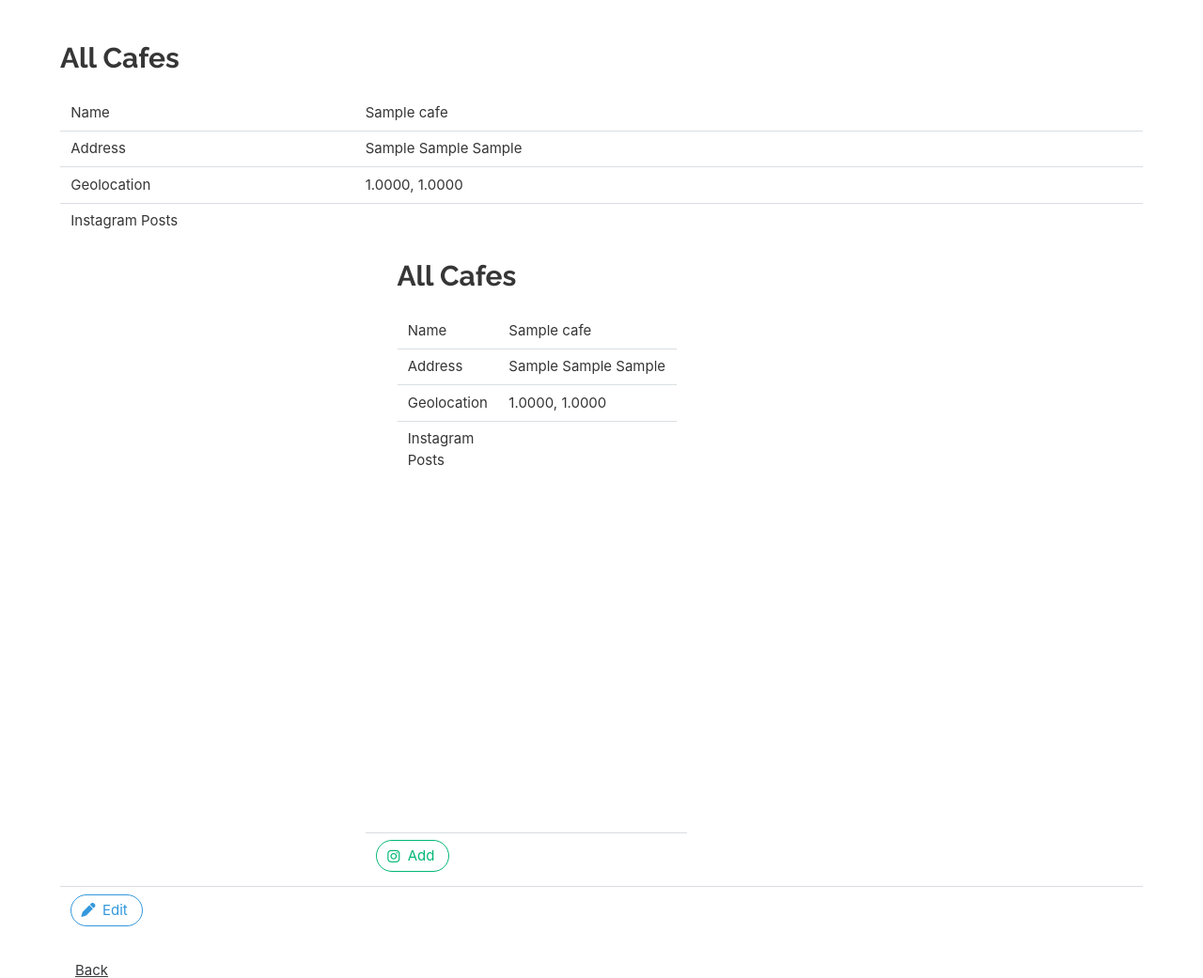
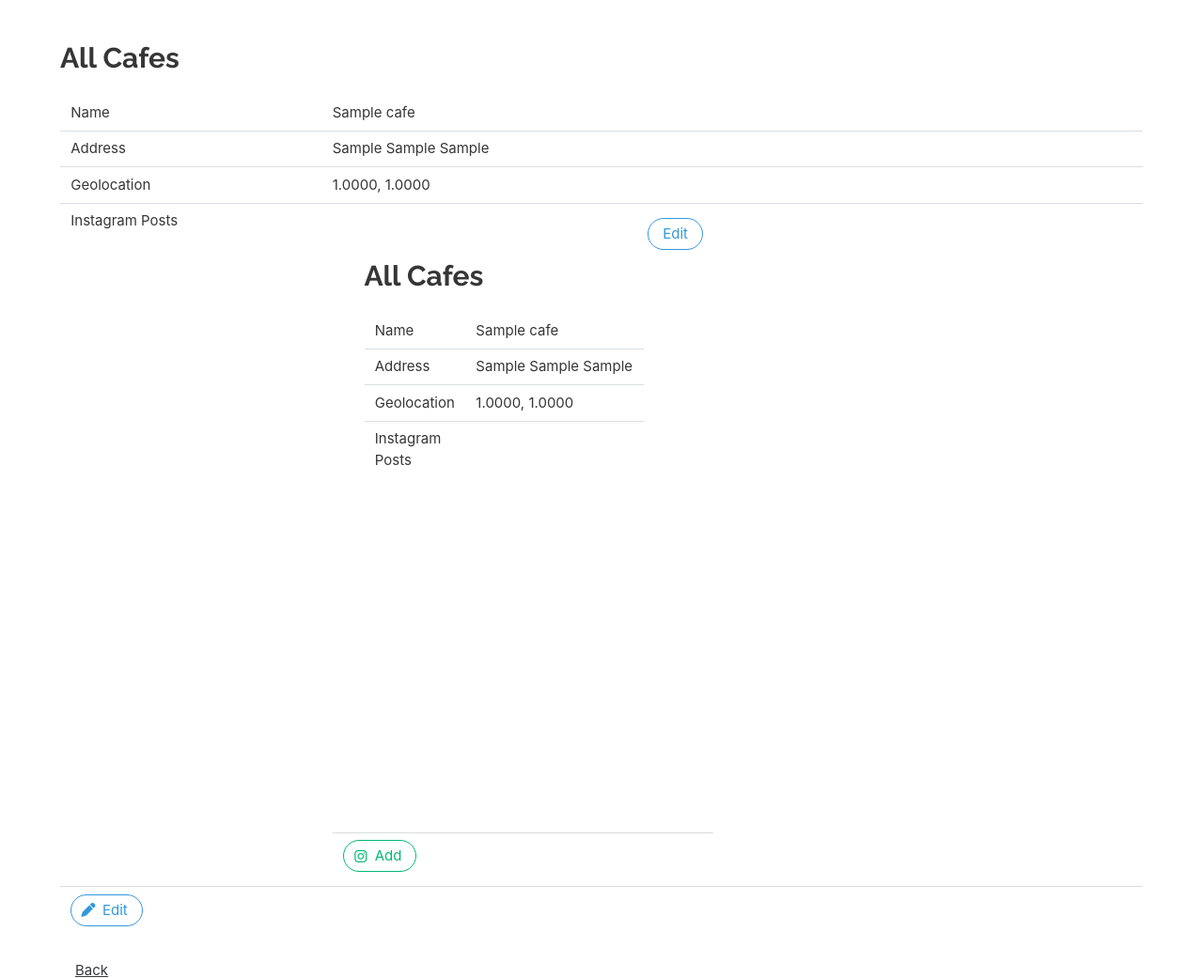
Before and after one commit to likit/cafe_goers_portal, a Flask app: page /webadmin/cafes in a window 1280 px wide. Shown: the top 1041 px of the page at 94% size. Run offline with Flask 2, Linux system fonts and the light colour scheme; tables that the repository leaves empty hold one stand-in row (values such as "Sample post"); some libraries are stand-ins or nearby versions.

Commit message:
added an edit button for the post

```diff
--- a/app/templates/webadmin/cafes.html
+++ b/app/templates/webadmin/cafes.html
@@ -32,6 +32,9 @@
                         <tr>
                             <td>
                                 <iframe src="{{post}}/embed" frameborder="0" scrolling="no" width="320" height="640" allowtransparency="true"></iframe>
+                                <a href="{{url_for('webadmin.edit_ig_post', post_id=post.id)}}" class="button is-info is-outlined">
+                                    Edit
+                                </a>
                             </td>
                         </tr>
                         {% endfor %}
--- a/app/webadmin/views.py
+++ b/app/webadmin/views.py
@@ -104,3 +104,17 @@
             db.session.commit()
             return redirect(url_for('webadmin.list_cafes'))
     return render_template('webadmin/ig_url_add.html', form=form)
+
+
+@webadmin.route('/ig-posts/<int:post_id>/edit', methods=['GET', 'POST'])
+def edit_ig_post(post_id):
+    post = InstagramEmbedded.query.get(post_id)
+    form = InstagramPostForm(obj=post)
+    if request.method == 'POST':
+        if form.validate_on_submit():
+            form.populate_obj(post)
+            db.session.add(post)
+            db.session.commit()
+            flash('Data have been updated.', 'success')
+            return redirect(url_for('webadmin.list_cafes'))
+    return render_template('webadmin/ig_url_add.html', form=form)
```
